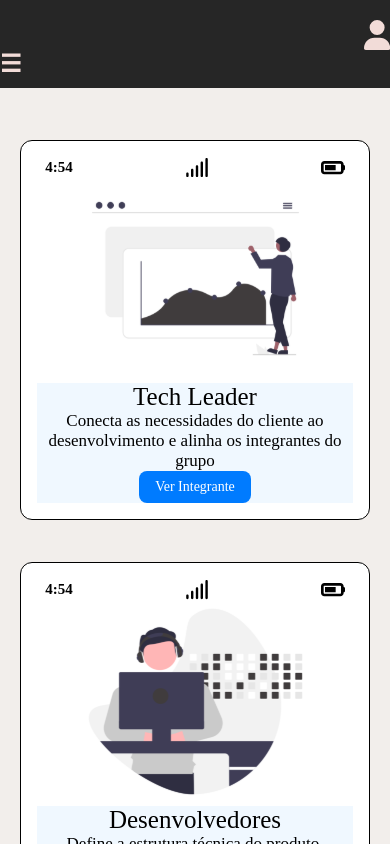
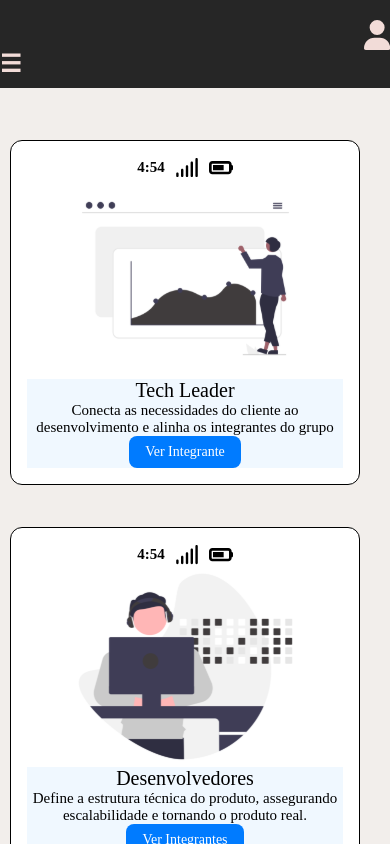
Before and after one commit to Paimonha/Casando-Me-, a React (Vite) app in the folder client/: page /sobre in a window 390 px wide. Shown: the top 844 px of the page. Built offline with nearby package versions, Linux system fonts and the light colour scheme; a web font is replaced by a local one.

Commit message:
Add files via upload

```diff
--- a/client/src/Pages/Sobre/Sobre.css
+++ b/client/src/Pages/Sobre/Sobre.css
@@ -28,8 +28,15 @@
 }
 
 .sobre-img {
+  text-align: center;
+  overflow: hidden;
+}
 
-  text-align: center;
+.sobre-img img {
+  max-width: 100%;
+  height: auto;
+  display: block;
+  margin: 0 auto;
 }
 
 .gray-circle {
@@ -202,23 +209,45 @@
 /* Responsividade para celulares */
 @media (max-width: 600px) {
   .sobre-box {
-    margin-left: 0;
-    width: 100%;
-    height: auto;
-    margin-top: 2rem;
+    margin-left: 0; /* Remove a margem esquerda */
+    margin-right: 0; /* Remove a margem direita */
+    width: calc(100% - 20px); /* Largura total menos um pouco para evitar overflow */
+    height: auto; /* Altura automática */
+    margin-top: 2rem; /* Margem superior */
+    padding: 1rem; /* Adiciona padding para espaçamento interno */
   }
 
   .sobre-nos {
     grid-template-columns: 1fr; /* Uma coluna para celular */
-    padding: 20px;
+    padding: 20px 10px; /* Padding reduzido nas laterais */
     gap: 10px; /* Espaço entre os itens */
-    align-items: center;
-    text-align: center;
+    align-items: center; /* Alinha itens ao centro */
+    text-align: center; /* Centraliza o texto */
+  }
+
+  .sobre-nos-icons {
+    justify-content: center; /* Centraliza os ícones */
+    margin: 0; /* Remove margens */
+    gap: 10px; /* Espaço entre os ícones */
+  }
+
+  .sobre-nos-icons svg {
+    width: 1.5rem; /* Ajusta o tamanho dos ícones */
+    margin-left: 0; /* Remove a margem esquerda */
+    margin-right: 0; /* Remove a margem direita */
+  }
+
+  .sobre-text h1 {
+    font-size: 20px; /* Tamanho de fonte menor para celular */
+  }
+
+  .sobre-text-label {
+    font-size: 15px; /* Tamanho de fonte menor para celular */
   }
 
   .modal-content {
-    width: 90%;
-    padding: 20px;
+    width: 90%; /* Largura do modal */
+    padding: 20px; /* Padding do modal */
   }
 
   .carousel-content h3 {
@@ -232,10 +261,6 @@
   .carousel-controls button {
     padding: 6px 12px; /* Padding menor para celular */
     font-size: 12px; /* Tamanho de fonte menor para celular */
-  }
-
-  .sobre-nos-icons {
-    justify-content: center; /* Centraliza os ícones */
   }
 }
 
```
